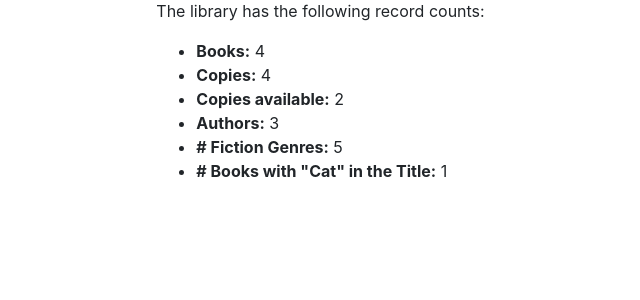
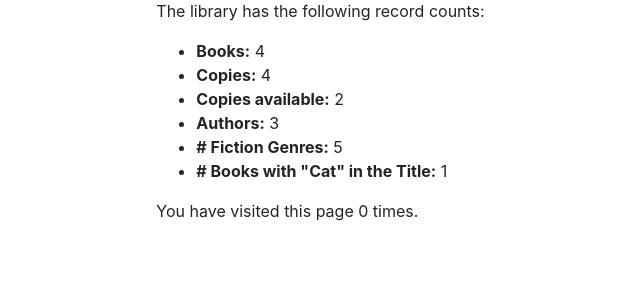
Before and after one commit to rjflanagan95/LocalLibrary, a Django app: page /catalog/ in a window 1280 px wide. Shown: the part 143-443 px from the top of the page, without its empty margins (72-712 px from the left). Run offline with Django 3.2, Linux system fonts and the light colour scheme; data comes from the database, SQL or seed files in the repository; both versions use the stored data as it was after the commit; some libraries are stand-ins or nearby versions.

Commit message:
sessions tutorial, added page visit counter for anonymous users

```diff
--- a/locallibrary/catalog/templates/index.html
+++ b/locallibrary/catalog/templates/index.html
@@ -15,4 +15,6 @@
     <li><strong># Fiction Genres:</strong> {{ num_genres_specific }}</li>
     <li><strong># Books with "Cat" in the Title:</strong> {{ num_books_specific }}</li>
   </ul>
+
+  <p>You have visited this page {{ num_visits }}{% if num_visits == 1 %} time{% else %} times{% endif %}.</p>
 {% endblock %}
--- a/locallibrary/catalog/views.py
+++ b/locallibrary/catalog/views.py
@@ -20,6 +20,11 @@ def index(request):
     num_genres_specific = Genre.objects.filter(name__contains='fiction').count()
     num_books_specific = Book.objects.filter(title__contains='cat').count()
 
+    # Number of visits to this view, as counted in the session variable.
+    # set to zero if it has not previously been set
+    num_visits = request.session.get('num_visits', 0)
+    request.session['num_visits'] = num_visits + 1
+
     context = {
         'num_books': num_books,
         'num_instances': num_instances,
@@ -27,6 +32,7 @@ def index(request):
         'num_authors': num_authors,
         'num_genres_specific': num_genres_specific,
         'num_books_specific': num_books_specific,
+        'num_visits': num_visits,
     }
 
     # Render the HTML template index.html with the data in the context variable
```
Also changed, not shown: locallibrary/db.sqlite3.
